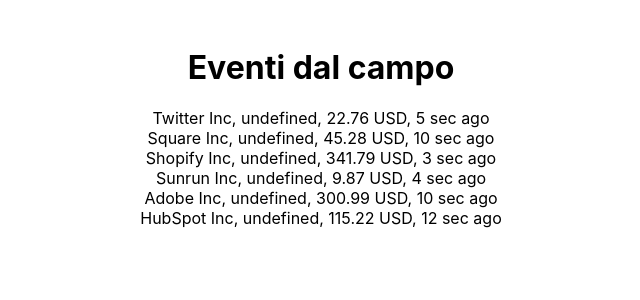
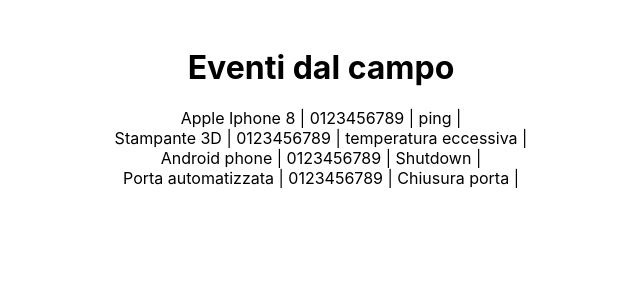
Before and after one commit to marcotabaro/react-express-events, a React (Create React App) app: page / in a window 1280 px wide. Shown: the top 300 px of the page, without its empty margins (319-959 px from the left). Built offline with nearby package versions, Linux system fonts and the light colour scheme.

Commit message:
refactor mock data

```diff
--- a/src/Events.js
+++ b/src/Events.js
@@ -8,7 +8,7 @@ export const Events = () => {
             {eventData.map((data, key) => {
                 return (
                     <div key={key}>
-                        {`${data.company}, ${data.ticket}, ${data.stockPrice}, ${data.timeElapsed}`}
+                        {`${data.dispositivo} | ${data.IMEI} | ${data.evento} | ${data.timestamp}`}
                     </div>
                 );
             })}
--- a/src/data.js
+++ b/src/data.js
@@ -1,38 +1,26 @@
 export const eventData = [
     {
-      company: "Twitter Inc",
-      ticker: "TWTR",
-      stockPrice: "22.76 USD",
-      timeElapsed: "5 sec ago",
+      dispositivo: "Apple Iphone 8",
+      IMEI: "0123456789",
+      evento: "ping",
+      timestamp: "",
     },
     {
-      company: "Square Inc",
-      ticker: "SQ",
-      stockPrice: "45.28 USD",
-      timeElapsed: "10 sec ago",
+      dispositivo: "Stampante 3D",
+      IMEI: "0123456789",
+      evento: "temperatura eccessiva",
+      timestamp: "",
     },
     {
-      company: "Shopify Inc",
-      ticker: "SHOP",
-      stockPrice: "341.79 USD",
-      timeElapsed: "3 sec ago",
+      dispositivo: "Android phone",
+      IMEI: "0123456789",
+      evento: "Shutdown",
+      timestamp: "",
     },
     {
-      company: "Sunrun Inc",
-      ticker: "RUN",
-      stockPrice: "9.87 USD",
-      timeElapsed: "4 sec ago",
-    },
-    {
-      company: "Adobe Inc",
-      ticker: "ADBE",
-      stockPrice: "300.99 USD",
-      timeElapsed: "10 sec ago",
-    },
-    {
-      company: "HubSpot Inc",
-      ticker: "HUBS",
-      stockPrice: "115.22 USD",
-      timeElapsed: "12 sec ago",
+      dispositivo: "Porta automatizzata",
+      IMEI: "0123456789",
+      evento: "Chiusura porta",
+      timestamp: "",
     },
   ];
```
